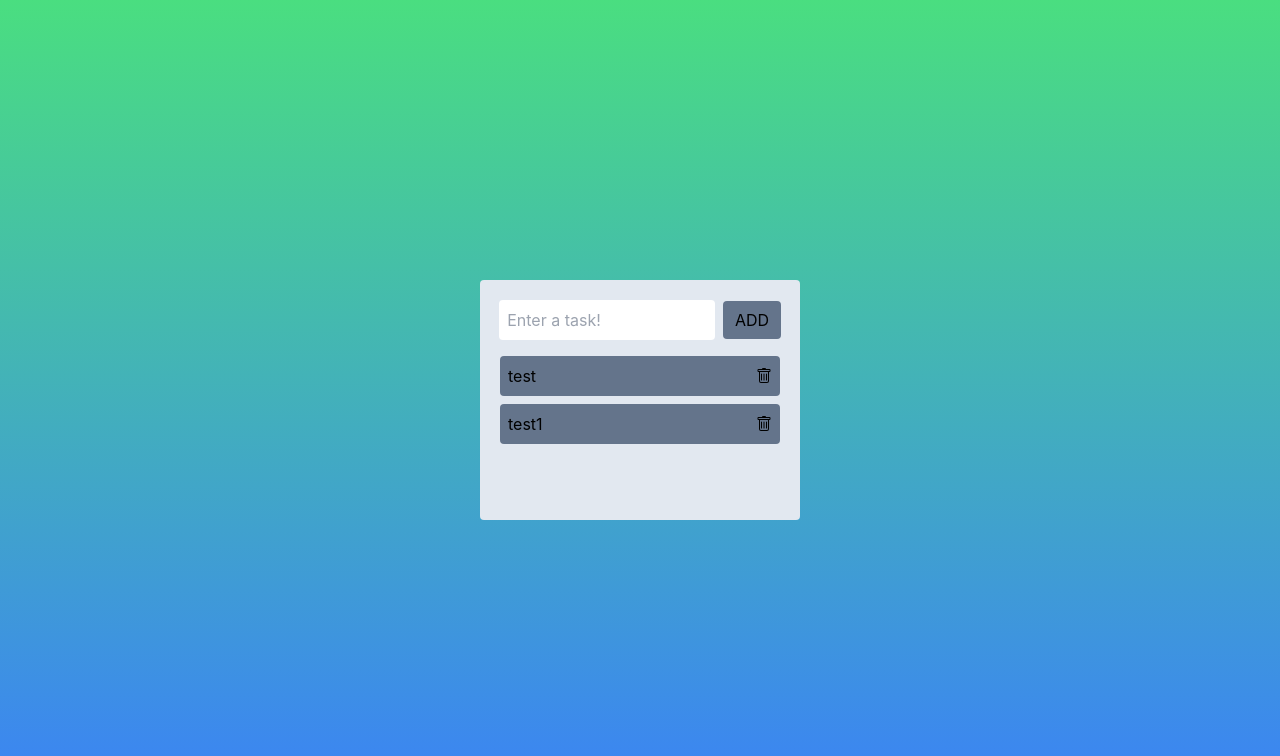
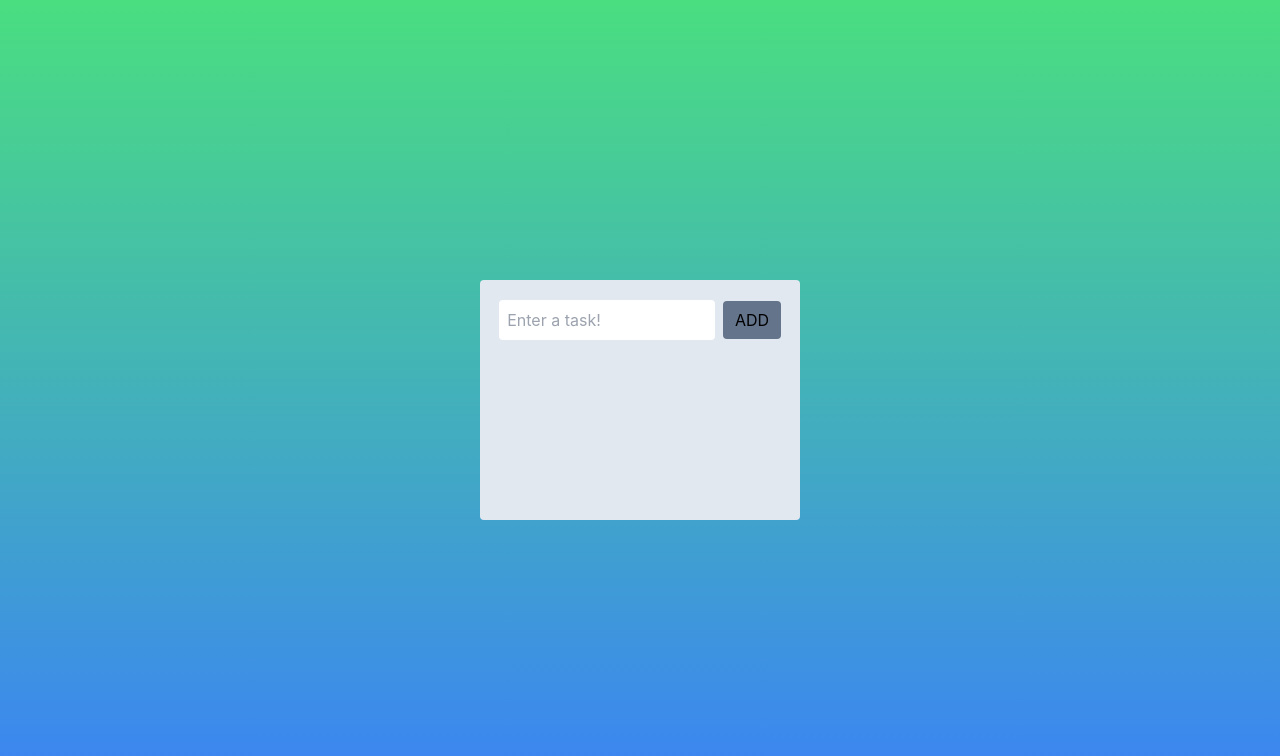
Before and after one commit to hoshikira18/Jnews_Project, a React (Create React App) app: page / in a window 1280 px wide. Shown: the top 756 px of the page. Built offline with nearby package versions, Linux system fonts and the light colour scheme.

Commit message:
add function handleDelete by Khuyen

```diff
--- a/src/components/Task.jsx
+++ b/src/components/Task.jsx
@@ -1,11 +1,12 @@
 import React from 'react'
 import { BsTrash } from 'react-icons/bs'
 
-function Task({ task }) {
+function Task({ task }, { removeTask }) {
+
   return (
     <div className='task h-10 px-2 my-2 bg-slate-500 rounded flex justify-between items-center cursor-pointer'>
         <p>{ task }</p>
-        <BsTrash className=''/>
+        <BsTrash className='' onClick={removeTask}/>
     </div>
   )
 }
--- a/src/components/Todolist.jsx
+++ b/src/components/Todolist.jsx
@@ -1,20 +1,27 @@
 import React, { useState } from "react";
-import Task from "./Task";
+// import Task from "./Task";
+import { BsTrash } from "react-icons/bs";
 
 
 const Todolist = () => {
 
     const [tasks, setTasks] = useState([
-        "test",
-        "test1"
+
     ]);
-    const [input, setInput] = useState('')
+    const [input, setInput] = useState()
 
     function handleAdd (event) {
+        // const newTask = {id: }
         event.preventDefault();
         setTasks([...tasks, input]);
         setInput('');
-        console.log(tasks)
+        // console.log(tasks)
+    }
+
+    function handleDeteleTask(id) {
+        console.log(id)
+    //  setTasks(tasks.filter((task, index) => {return index !== id}))
+        // console.log(tasks)
     }
 
      return (
@@ -25,10 +32,12 @@ const Todolist = () => {
             </div>
             <div className="tasks p-1">
                 {tasks.map((task, index) => (
-                    <Task key={index} task={task} />
+                    <div className='task h-10 px-2 my-2 bg-slate-500 rounded flex justify-between items-center cursor-pointer'>
+                        <p>{ task }</p>
+                        <BsTrash className='' onClick={()=> {setTasks(tasks.filter((task, id) => {return id !== index}))}}/>
+                    </div>
                 ))}
             </div>
-
         </form>
     )
 }
```
